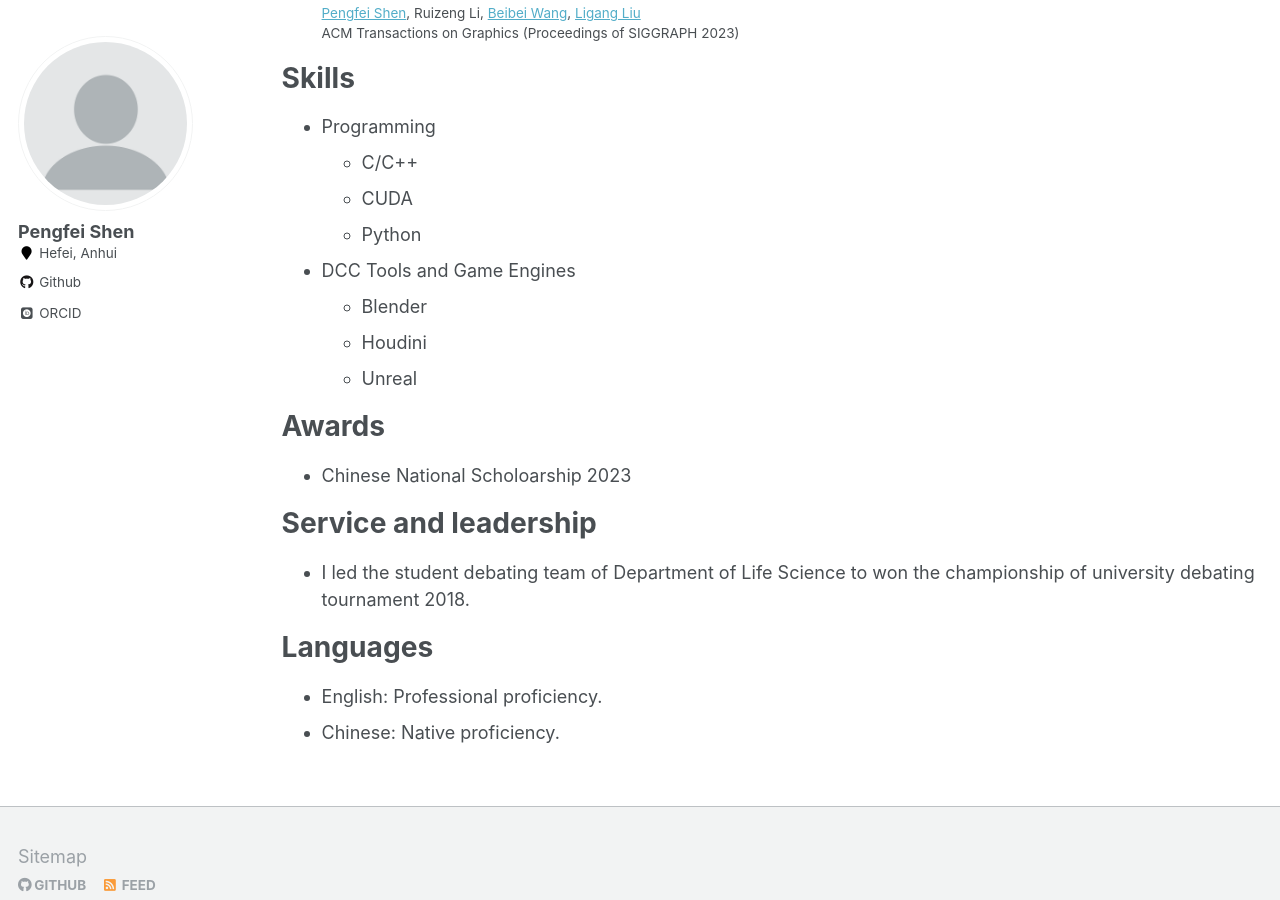
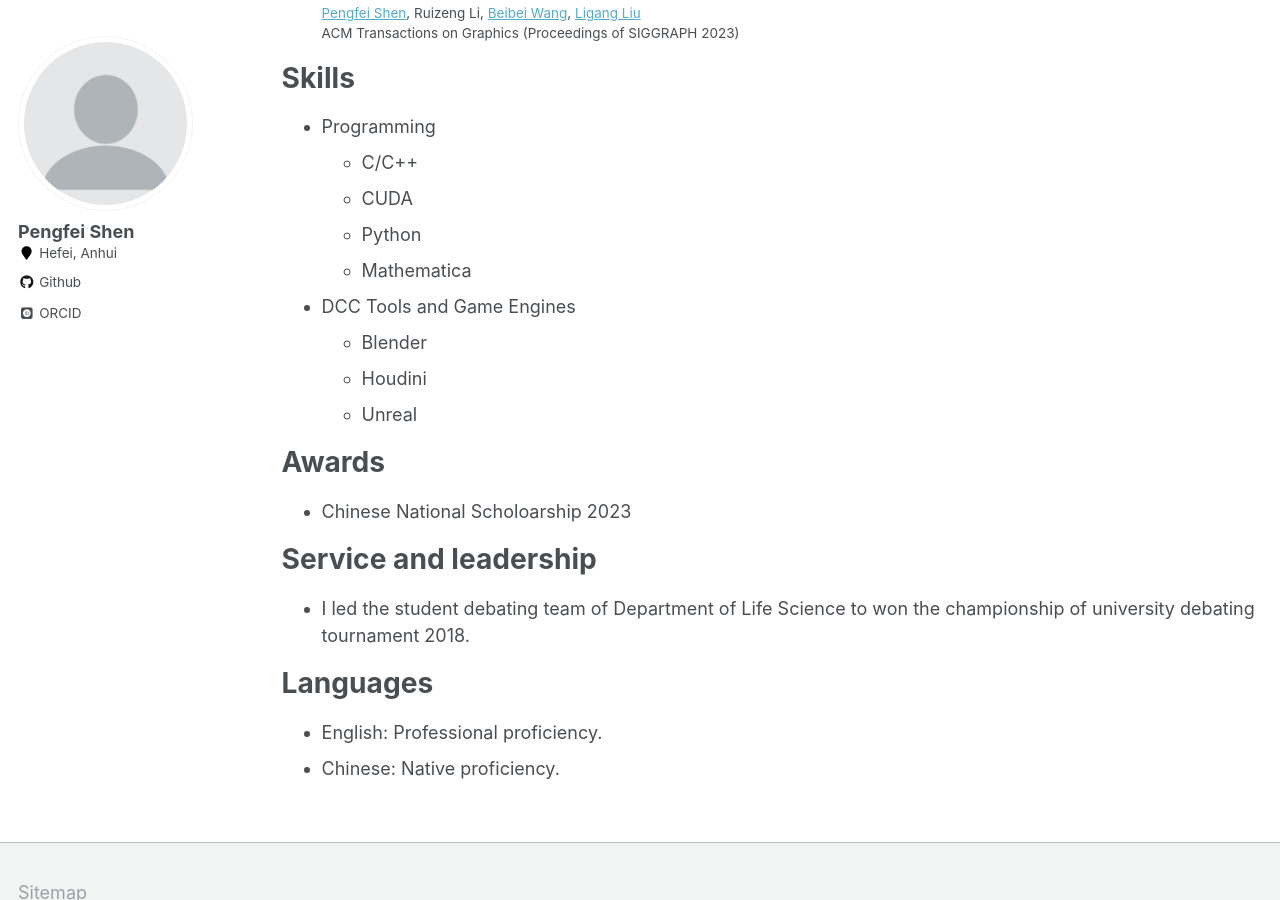
Before and after one commit to Jerry-Shen0527/Jerry-Shen0527.github.io, a Jekyll site: the page built from _pages/cv.md, in a window 1280 px wide and 900 px high, scrolled down 843 px. Built offline with Jekyll 4.4.1, drawn with Linux system fonts in a browser that asks for light colours; some web fonts are replaced.

Commit message:
Update video

```diff
--- a/_pages/cv.md
+++ b/_pages/cv.md
@@ -51,6 +51,7 @@ Skills
   * C/C++
   * CUDA
   * Python
+  * Mathematica
 * DCC Tools and Game Engines
   * Blender
   * Houdini
```
Also changed, not shown: _projects/2023-10-1-FluidSimu.md (+2 -0 lines).
